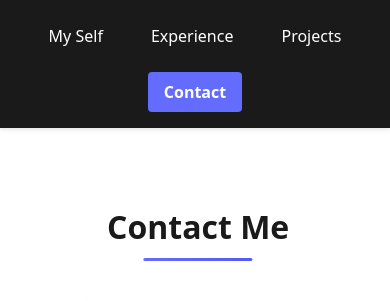
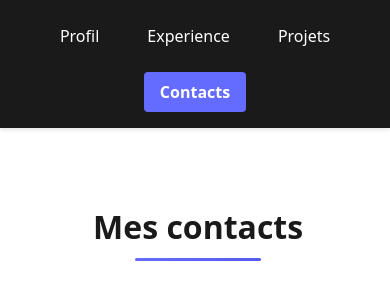
Before and after one commit to titease10/Portfolio, a React (Vite) app: page /contact in a window 390 px wide. Shown: the top 301 px of the page. Built offline with nearby package versions, Linux system fonts and the light colour scheme.

Commit message:
[FIX] spelling mistake

```diff
--- a/src/App.tsx
+++ b/src/App.tsx
@@ -103,7 +103,7 @@ const App: React.FC = () => {
                 <Routes>
                     <Route path="/" element={<MySelf personalInfo={mockPersonalInfo} />} />
                     <Route path="/experience" element={<Experience experiences={mockExperiences} />} />
-                    <Route path="/projects" element={<ProjectsGrid projects={sampleProjects} title="Mes Projets Récents" />} />
+                    <Route path="/projects" element={<ProjectsGrid projects={sampleProjects} title="Mes projets récents" />} />
                     <Route path="/projects/:id" element={<ProjectDetail projects={sampleProjects} />} />
                     <Route path="/contact" element={<MyContact contactInfo={mockContactInfo} />} />
                 </Routes>
--- a/src/components/Contact/MyContact.tsx
+++ b/src/components/Contact/MyContact.tsx
@@ -10,7 +10,7 @@ interface MyContactProps {
 export const MyContact: React.FC<MyContactProps> = ({ contactInfo }) => {
     return (
         <section id="contact" className="section">
-            <h2>Contact Me</h2>
+            <h2>Mes contacts</h2>
             <div className="contact-info">
                 <div className="contact-item">
                     <strong>Email:</strong>
--- a/src/components/Navigation/Navigation.tsx
+++ b/src/components/Navigation/Navigation.tsx
@@ -6,16 +6,16 @@ export const Navigation: React.FC = () => {
         <nav className="navigation">
             <ul>
                 <li>
-                    <NavLink to="/" end>My Self</NavLink>
+                    <NavLink to="/" end>Profil</NavLink>
                 </li>
                 <li>
                     <NavLink to="/experience">Experience</NavLink>
                 </li>
                 <li>
-                    <NavLink to="/projects">Projects</NavLink>
+                    <NavLink to="/projects">Projets</NavLink>
                 </li>
                 <li>
-                    <NavLink to="/contact">Contact</NavLink>
+                    <NavLink to="/contact">Contacts</NavLink>
                 </li>
             </ul>
         </nav>
--- a/src/components/Projects/ProjectDetail.tsx
+++ b/src/components/Projects/ProjectDetail.tsx
@@ -1,5 +1,6 @@
 import React from 'react';
 import { useParams, Link } from 'react-router-dom';
+import { Github } from "lucide-react";
 import type { Project } from '../../types/Project';
 
 interface ProjectDetailProps {
@@ -70,15 +71,7 @@ export const ProjectDetail: React.FC<ProjectDetailProps> = ({ projects }) => {
                             className="project-link"
                         >
                             Voir sur GitHub
-
-                            <svg
-                                width="18"
-                                height="18"
-                                fill="currentColor"
-                                viewBox="0 0 16 16"
-                            >
-                                <path d="M8 0C3.58 0 0 3.58 0 8c0 3.54 2.29 6.53 5.47 7.59.4.07.55-.17.55-.38-.01-.19-.01-.82-.01-1.49-2.01.37-2.53-.49-2.69-.94-.09-.23-.48-.94-.82-1.13-.28-.15-.68-.52-.01-.53.63-.01 1.08.58 1.23.82.72 1.21 1.87.87 2.33.66.07-.52.28-.87.51-1.07-1.78-.2-3.64-.89-3.64-3.95 0-.87.31-1.59.82-2.15-.08-.2-.36-1.02.08-2.12 0 0 .67-.21 2.2.82 0 0 1.36-.27 2-.27.68 0 1.36.09 2 .27 1.53-1.04 2.2-.82 2.2-.82.44 1.1.16 1.92.08 2.12.51.56.82 1.27.82 2.15 0 3.07-1.87 3.75-3.65 3.95.29.25.54.73.54 1.48 0 1.07-.01 1.93-.01 2.2 0 .21.15.46.55.38A8.012 8.012 0 0 0 16 8c0-4.42-3.58-8-8-8z" />
-                            </svg>
+                            <Github width={18} height={18} />
                         </a>
                     )}
 
--- a/src/styles/portfolio.css
+++ b/src/styles/portfolio.css
@@ -60,22 +60,6 @@ body {
     background-color: #646cff;
     font-weight: 600;
 }
-
-/*.navigation button {
-    background-color: transparent;
-    color: white;
-    border: none;
-    padding: 0.5rem 1rem;
-    cursor: pointer;
-    transition: all 0.3s ease;
-    font-size: 1rem;
-    border-radius: 4px;
-}
-
-.navigation button:hover {
-    background-color: #646cff;
-    transform: translateY(-2px);
-} */
 
 /* Sections communes */
 .section {
@@ -213,18 +197,6 @@ body {
     color: #646cff;
     margin-bottom: 0.5rem;
     font-weight: 500;
-}
-
-.company-link {
-    color: inherit;
-    text-decoration: none;
-    border-bottom: 1px solid transparent;
-    transition: border-color 0.2s ease, opacity 0.2s ease;
-}
-
-.company-link:hover {
-    border-bottom-color: currentColor;
-    opacity: 0.85;
 }
 
 .experience-item .duration {
@@ -509,23 +481,6 @@ body {
         padding: 0 1rem;
     }
 
-    .navigation a {
-        display: inline-block;
-        background-color: transparent;
-        color: white;
-        text-decoration: none;
-        border: none;
-        padding: 0.5rem 1rem;
-        cursor: pointer;
-        transition: all 0.3s ease;
-        font-size: 1rem;
-        border-radius: 4px;
-    }
-    /*.navigation button {
-        font-size: 0.9rem;
-        padding: 0.4rem 0.8rem;
-    }*/
-
     .personal-info h3 {
         font-size: 1.5rem;
     }
```
